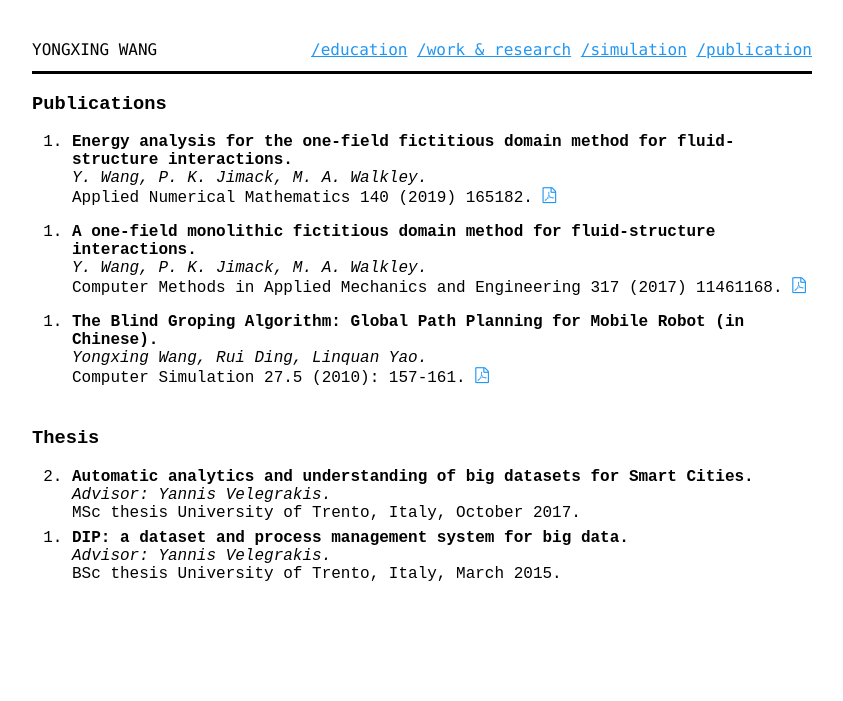
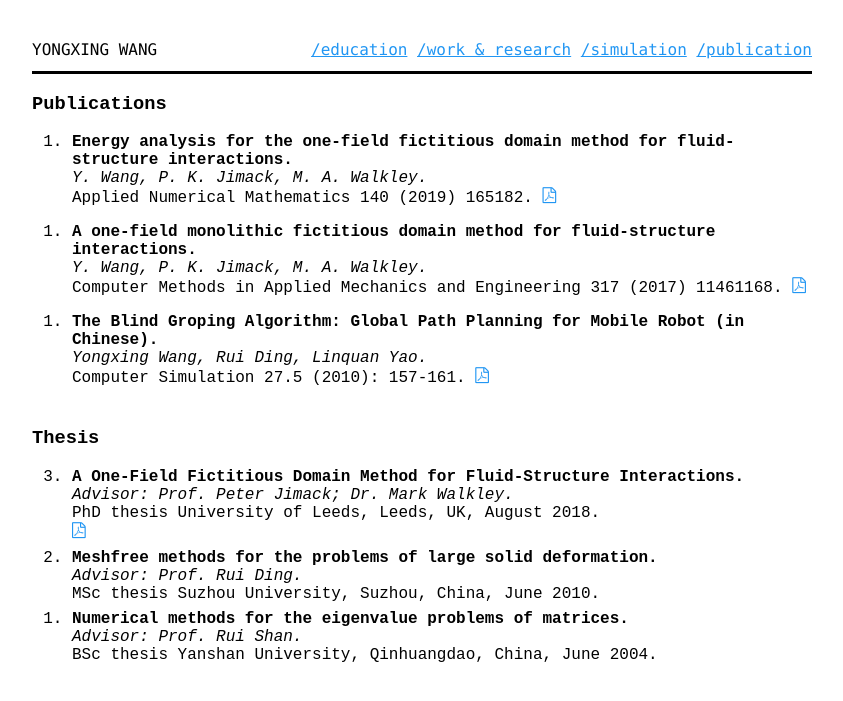
Before and after one commit to yongxingwang/yongxingwang.github.io, a Jekyll site: the page built from publication.html, in a window 1280 px wide. Shown: the top 701 px of the page, without its empty margins (218-1061 px from the left). Built offline with Jekyll 4.4.1, drawn with Linux system fonts in a browser that asks for light colours; some web fonts are replaced.

Commit message:
First Commit

```diff
--- a/publication.html
+++ b/publication.html
@@ -71,14 +71,21 @@ title: publication
         </header>
         <ol class="pub" reversed>
             <li>
-                <span class="ptitle">Automatic analytics and understanding of big datasets for Smart Cities.</span>
-                <span class="author">Advisor: Yannis Velegrakis.</span>
-                <span class="meta">MSc thesis University of Trento, Italy, October 2017.</span>
+                <span class="ptitle">A One-Field Fictitious Domain Method for Fluid-Structure Interactions.</span>
+                <span class="author">Advisor: Prof. Peter Jimack; Dr. Mark Walkley.</span>
+                <span class="meta">PhD thesis University of Leeds, Leeds, UK, August 2018.</span>
+                    <a href="assets/pdf/Wang_Y_Computing_PhD_2018.pdf"><i class="icon-file-pdf-o" aria-hidden="true"><span class="sr">PDF</span></i></a></span>
+ 			</li>
             <li>
-                <span class="ptitle">DIP: a dataset and process management system for big data.</span>
-                <span class="author">Advisor: Yannis Velegrakis.</span>
-                <span class="meta">BSc thesis University of Trento, Italy, March 2015.</span>
-            </li>
+                <span class="ptitle">Meshfree methods for the problems of large solid deformation.</span>
+                <span class="author">Advisor: Prof. Rui Ding.</span>
+                <span class="meta">MSc thesis Suzhou University, Suzhou, China, June 2010.</span>
+			</li>
+            <li>
+                <span class="ptitle"> Numerical methods for the eigenvalue problems of matrices.</span>
+                <span class="author">Advisor: Prof. Rui Shan.</span>
+                <span class="meta">BSc thesis Yanshan University, Qinhuangdao, China, June 2004.</span>
+			</li>
         </ol>
     </section>
 </article>
```
